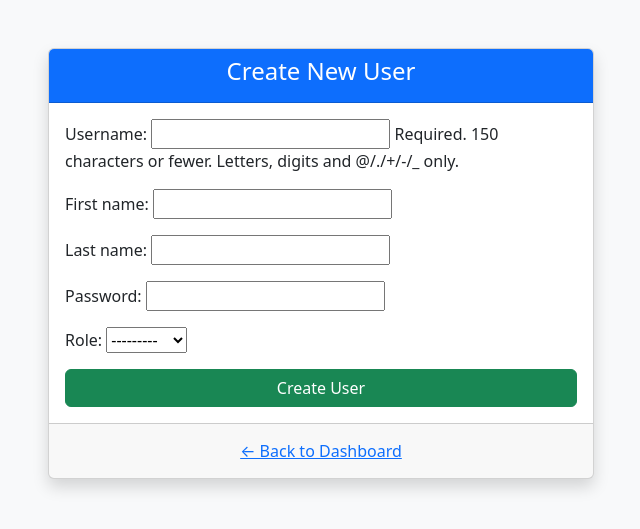
After one commit to Toufik-naaman2/absence, a Django app: template templates/dashboards/create_user.html in a window 1280 px wide. The commit adds this page. Shown: the top 529 px of the page, without its empty margins (319-959 px from the left). Run offline with Django 5.2, Linux system fonts and the light colour scheme; the template is opened without the code that fills it: values that come from a table or form of the project are taken from there, others are empty.

Commit message:
another commit

```diff
--- a/authentication/decorators.py
+++ b/authentication/decorators.py
@@ -11,7 +11,6 @@ def role_required(allowed_roles):
         return _wrapped_view
     return decorator
 
-# Special decorators for each role
 admin_required = role_required(['admin'])
 teacher_required = role_required(['teacher'])
 student_required = role_required(['student'])
--- a/authentication/forms.py
+++ b/authentication/forms.py
@@ -1,24 +1,16 @@
 from django import forms
-from config.models import Class  # Import Class from your gestion_absence app
+from accounts.models import CustomUser
 
-from django.contrib.auth.forms import UserCreationForm
-from accounts.models import CustomUser
-class ClassForm(forms.ModelForm):
-    class Meta:
-        model = Class
-        fields = ['name']  # Only name field for now
+class CreateUserForm(forms.ModelForm):
+    password = forms.CharField(widget=forms.PasswordInput)
 
-
-
-
-class CreateUserForm(UserCreationForm):
     class Meta:
         model = CustomUser
-        fields = [
-            'username',
-            'first_name',
-            'last_name',
-            'role',
-            'password1',
-            'password2',
-        ]
+        fields = ['username', 'first_name', 'last_name', 'password', 'role']
+
+    def save(self, commit=True):
+        user = super().save(commit=False)
+        user.set_password(self.cleaned_data['password'])
+        if commit:
+            user.save()
+        return user
--- a/authentication/urls.py
+++ b/authentication/urls.py
@@ -7,6 +7,7 @@ urlpatterns = [
 
     # dashboard urls :
     path('dashboard/admin/', views.admin_dashboard, name='admin_dashboard'),
+    path('dashboard/admin/create-user/', views.create_user, name='create_user'),
     path('dashboard/teacher/', views.teacher_dashboard, name='teacher_dashboard'),
     path('dashboard/student/', views.student_dashboard, name='student_dashboard'),
     path('teacher/mark_attendance/<int:session_id>/', views.mark_attendance, name='mark_attendance'),
--- /dev/null
+++ b/templates/dashboards/create_user.html
@@ -0,0 +1,47 @@
+<!DOCTYPE html>
+<html lang="en">
+<head>
+    <meta charset="UTF-8">
+    <title>Create User</title>
+    <meta name="viewport" content="width=device-width, initial-scale=1">
+
+    <link href="https://cdn.jsdelivr.net/npm/bootstrap@5.3.2/dist/css/bootstrap.min.css" rel="stylesheet">
+</head>
+<body class="bg-light">
+
+<div class="container mt-5">
+    <div class="row justify-content-center">
+        <div class="col-md-6">
+
+            <div class="card shadow">
+                <div class="card-header bg-primary text-white text-center">
+                    <h4>Create New User</h4>
+                </div>
+
+                <div class="card-body">
+                    <form method="post">
+                        {% csrf_token %}
+                        {{ form.as_p }}
+
+                        <div class="d-grid mt-3">
+                            <button type="submit" class="btn btn-success">
+                                Create User
+                            </button>
+                        </div>
+                    </form>
+                </div>
+
+                <div class="card-footer text-center">
+                    <a href="{% url 'admin_dashboard' %}" class="btn btn-link">
+                        ← Back to Dashboard
+                    </a>
+                </div>
+            </div>
+
+        </div>
+    </div>
+</div>
+
+<script src="https://cdn.jsdelivr.net/npm/bootstrap@5.3.2/dist/js/bootstrap.bundle.min.js"></script>
+</body>
+</html>
```
Also changed, not shown: authentication/views.py (+27 -20 lines), templates/dashboards/admin.html (+24 -16 lines).
